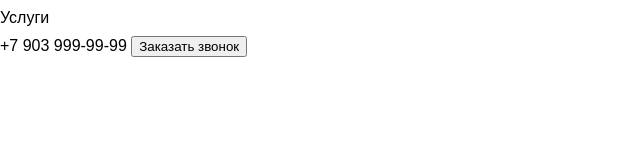
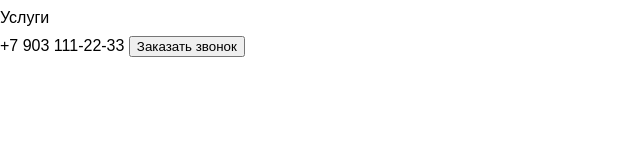
Before and after one commit to den-korotkov/new, a plain HTML site: page index.html in a window 1280 px wide. Shown: the full height of the page, 0-640 px from the left. Drawn offline with Linux system fonts and the light colour scheme.

Commit message:
Update index.html

```diff
--- a/index.html
+++ b/index.html
@@ -16,7 +16,7 @@
 
         </nav>
         <div>
-            <a href="tel:+79039999999">+7 903 999-99-99</a>
+            <a href="tel:+79039999999">+7 903 111-22-33</a>
             <button>Заказать звонок</button>
         </div>
     </header>
```
